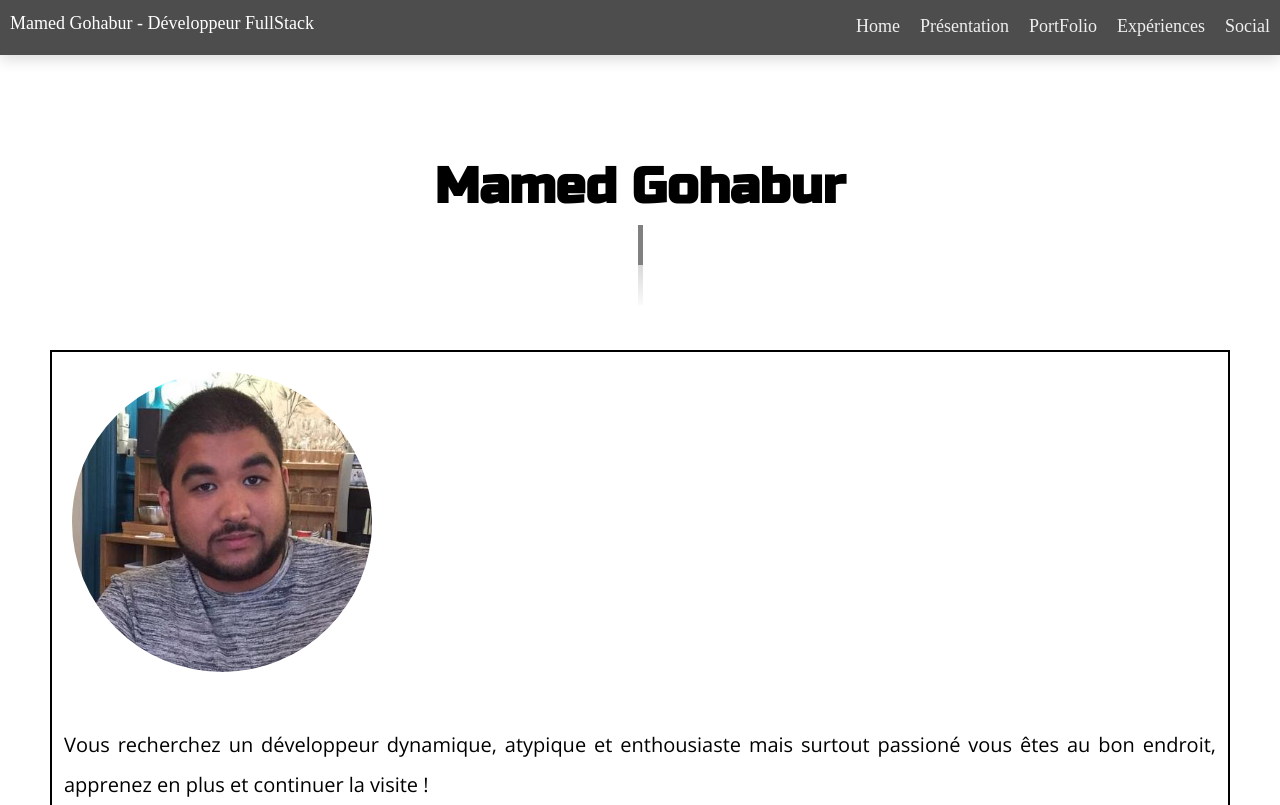
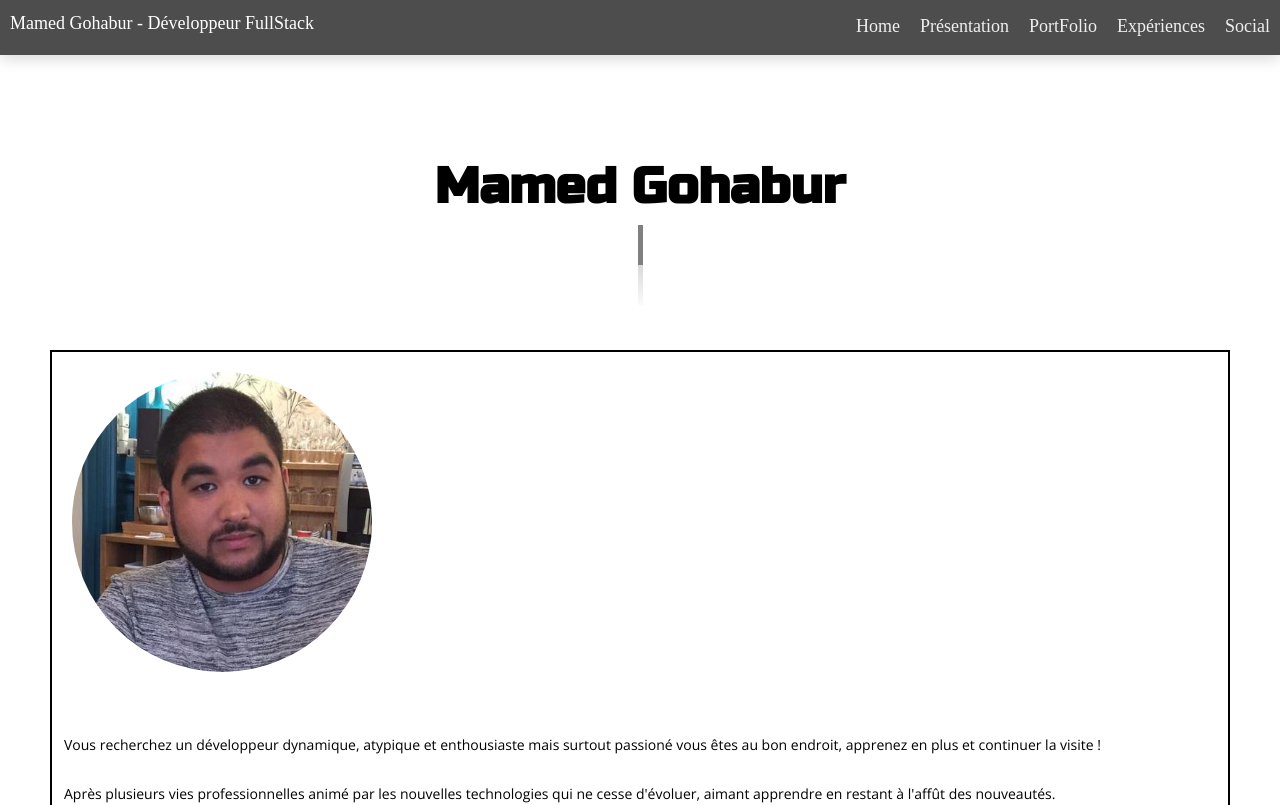
Before and after one commit to Mamednoor/portfolio, a React (Create React App) app: page / in a window 1280 px wide. Shown: the top 805 px of the page. Built offline with nearby package versions, Linux system fonts and the light colour scheme.

Commit message:
changing font size

```diff
--- a/src/components/stylesheet/Info.css
+++ b/src/components/stylesheet/Info.css
@@ -49,7 +49,7 @@
 
 .p-content {
   text-align: justify;
-  font-family: 'Open Sans', sans-serif;  font-size: 20px;
+  font-family: 'Open Sans', sans-serif;
   margin: 5px auto;
   padding: 2px;
 }
```
